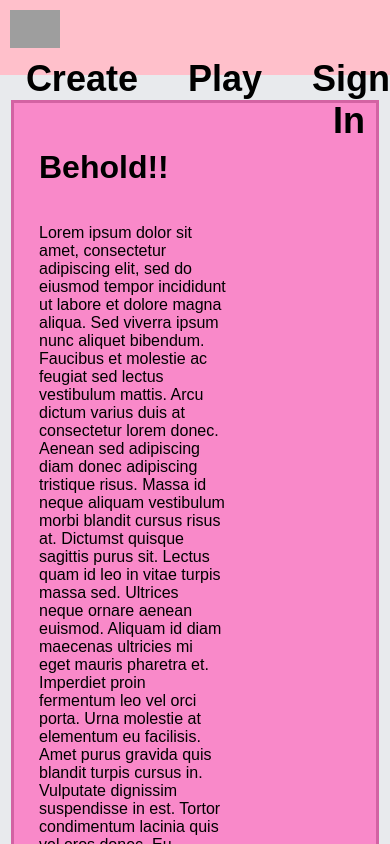
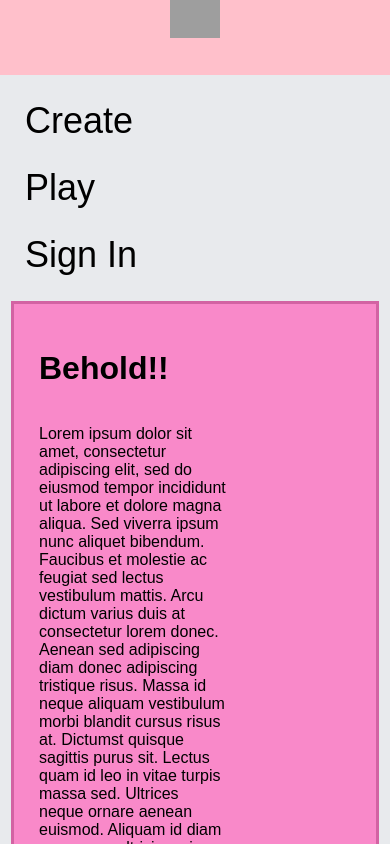
Before and after one commit to mhudgins22/behold, a React app: page / in a window 390 px wide. Shown: the top 844 px of the page. Built offline with nearby package versions, Linux system fonts and the light colour scheme; grey boxes are pictures that could not be loaded.

Commit message:
Started messing with responsive display

```diff
--- a/src/components/Logo/Logo.css
+++ b/src/components/Logo/Logo.css
@@ -1,3 +1,4 @@
+@media (min-width: 750px) {
 	.Logo {
 		display: inline-block;
 		width: 50px;
@@ -5,3 +6,13 @@
 		float: left;
 		margin: 10px;
 	}
+}
+
+@media (max-width: 749px) {
+	.Logo {
+		display: inline-block;
+		width: 50px;
+		height: auto;
+		margin: auto;
+	}
+}
--- a/src/components/Navigation/Navbar/Navbar.css
+++ b/src/components/Navigation/Navbar/Navbar.css
@@ -1,3 +1,4 @@
+@media (min-width: 750px) {
 	.Navbar {
 		text-align: right;
 		background-color: pink;
@@ -5,4 +6,18 @@
 		height: 75px;
 		position: sticky;
 		top: 0;
+		left: 0;
 	}
+}
+
+
+@media (max-width: 749px) {
+	.Navbar {
+		text-align: center;
+		background-color: pink;
+		width: 100%;
+		height: 75px;
+		position: sticky;
+		top: 0;
+	}
+}
--- a/src/components/Navigation/Navbar/Navbar.js
+++ b/src/components/Navigation/Navbar/Navbar.js
@@ -11,7 +11,7 @@ const navbar = (props) => {
 	return(
 		<div className = {classes.Navbar}>
 			<Link to = "/">
-				<Logo image = "https://icon2.kisspng.com/20180323/aje/kisspng-sword-shield-clip-art-shield-5ab5be22208755.5271689515218601301332.jpg" altText = "Sword Shield Clip art - shield @kisspng"/>
+				<Logo className = {classes.Logo} image = "https://icon2.kisspng.com/20180323/aje/kisspng-sword-shield-clip-art-shield-5ab5be22208755.5271689515218601301332.jpg" altText = "Sword Shield Clip art - shield @kisspng"/>
 			</Link>
 			<Navitems nav = {navigation}/>
 		</div>
--- a/src/components/Navigation/Navitems/Navitem/Navitem.css
+++ b/src/components/Navigation/Navitems/Navitem/Navitem.css
@@ -1,5 +1,25 @@
-.Navitem {
-	font-size: 36px;
-	display: inline;
-	margin: 25px;
+@media (min-width: 750px) {
+	.Navitem {
+		font-size: 36px;
+		display: inline;
+		margin: 25px;
+		color: black;
+		text-decoration: none;
+	}
+	.Sideitem {
+		display: none;
+	}
 }
+
+@media (max-width: 749px) {
+	.Navitem {
+		display: none;
+	}
+	.Sideitem {
+		font-size: 36px;
+		display: block;
+		margin: 25px;
+		color: black;
+		text-decoration: none;
+	}
+}
--- a/src/components/Navigation/Navitems/Navitem/Navitem.js
+++ b/src/components/Navigation/Navitems/Navitem/Navitem.js
@@ -1,10 +1,21 @@
 import React from "react";
+import {Link} from "react-router-dom";
 
 import classes from "./Navitem.css"
 
 const navitem = (props) => {
+	let classNames = [classes.Navitem];
+
+	if (props.sidedrawer) {
+		classNames = [classes.Sideitem]
+	}
+	if (props.hidden) {
+		classNames.push(classes.Hidden);
+	}
 	return(
-		<h3 className = {classes.Navitem}>{props.text}</h3>
+		<Link className = {classNames.join(" ")} to = {"/" + props.text.split(" ").join("")}>
+			{props.text}
+		</Link>
 	)
 }
 
--- a/src/components/Navigation/Navitems/Navitems.js
+++ b/src/components/Navigation/Navitems/Navitems.js
@@ -1,14 +1,16 @@
 import React from "react";
 import {Link} from "react-router-dom";
+
+import classes from "./Navitems.css";
 
 import Navitem from "./Navitem/Navitem";
 
 const navitems = (props) => {
 	let nav = props.nav.map(item => {
 		return(
-			<Link style = {{color: "black", textDecoration: "none"}} to = {"/" + item.split(" ").join("")} key = {item}>
-				<Navitem text = {item} />
-			</Link>
+
+				<Navitem text = {item} hidden = {props.hidden} sidedrawer = {props.sidedrawer} key = {item}/>
+
 		)
 	})
 	return(
--- /dev/null
+++ b/src/components/Navigation/Sidedrawer/Sidedrawer.css
@@ -0,0 +1,5 @@
+@media (min-width: 750px) {
+	.Sidedrawer {
+		display: none;
+	}
+}
--- /dev/null
+++ b/src/components/Navigation/Sidedrawer/Sidedrawer.js
@@ -0,0 +1,18 @@
+import React from "react";
+
+
+import classes from "./Sidedrawer.css";
+
+import Navitems from "../Navitems/Navitems";
+
+const sidedrawer = (props) => {
+
+	let navigation = ["Create", "Play", "Sign In"];
+	return(
+		<div>
+			<Navitems hidden = {false} sidedrawer nav = {navigation}/>
+		</div>
+	)
+}
+
+export default sidedrawer;
--- a/src/containers/Layout/Layout.js
+++ b/src/containers/Layout/Layout.js
@@ -2,6 +2,7 @@ import React, { Component } from "react";
 import { Route} from "react-router-dom";
 
 import Navbar from "../../components/Navigation/Navbar/Navbar";
+import Sidedrawer from "../../components/Navigation/Sidedrawer/Sidedrawer";
 import Welcome from "../Welcome/Welcome";
 import Create from "../Create/Create";
 import Play from "../Play/Play";
@@ -14,10 +15,16 @@ import NewItem from "../NewItem/NewItem";
 import classes from "./Layout.css";
 
 class Layout extends Component {
+
+	state = {
+		showSidedrawer: false
+	}
+
 	render() {
 		return (
 			<div className = {classes.Layout}>
 				<Navbar />
+				<Sidedrawer visible = {this.state.showSidedrawer}/>
 				<Route path = "/" exact component = {Welcome} />
 				<Route path = "/Play" component = {Play} />
 				<Route path = "/Create" exact component = {Create} />
```
Also changed, not shown: src/components/Navigation/Navitems/Navitems.css (added). Lines whose indentation alone changed are shown as unchanged.
